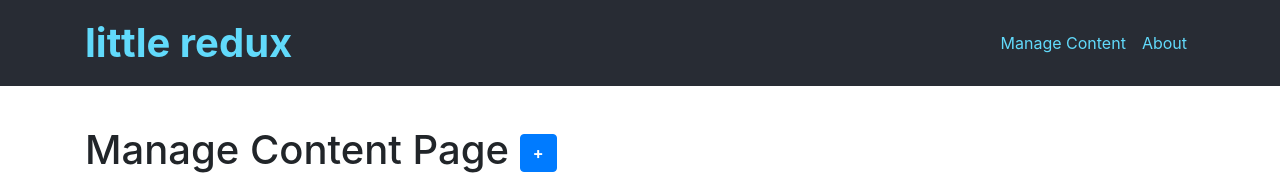
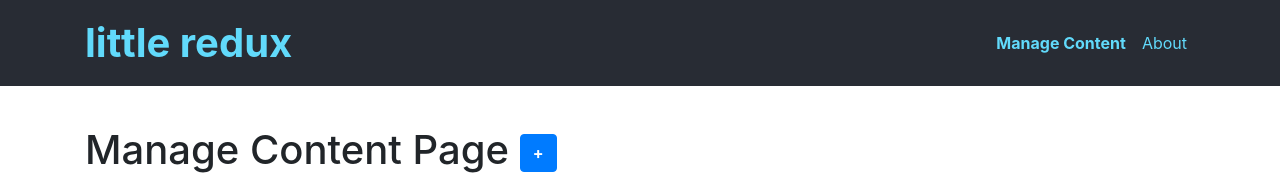
Before and after one commit to balbaal/little-complex-redux, a React (Create React App) app: page /content_manage in a window 1280 px wide. Shown: the top 175 px of the page. Built offline with nearby package versions, Linux system fonts and the light colour scheme.

Commit message:
css active navbar

```diff
--- a/src/App.css
+++ b/src/App.css
@@ -64,7 +64,7 @@
   text-decoration: none;
 }
 
-.nav-link > .active {
+.nav-item > .active {
   /* color: red; */
   font-weight: bold;
 }
```
